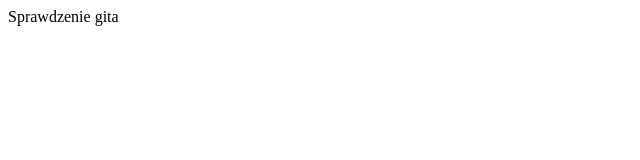
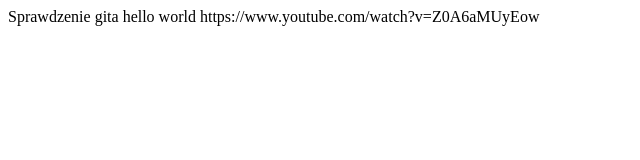
Before and after one commit to KrystianSzynkiewicz/gitProject, a plain HTML site: page index.html in a window 1280 px wide. Shown: the whole page, without its empty margins (0-640 px from the left). Drawn offline with Linux system fonts and the light colour scheme.

Commit message:
poszło2

```diff
--- a/index.html
+++ b/index.html
@@ -8,5 +8,8 @@
 </head>
 <body>
     Sprawdzenie gita
+    hello world
+
+    https://www.youtube.com/watch?v=Z0A6aMUyEow
 </body>
 </html>
```
